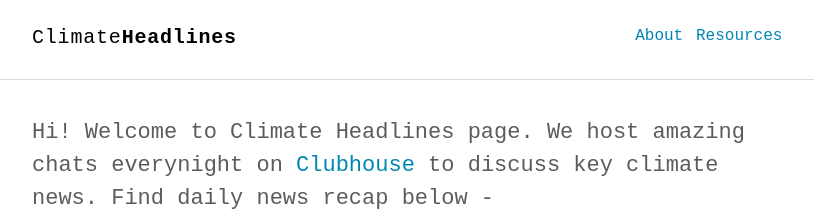
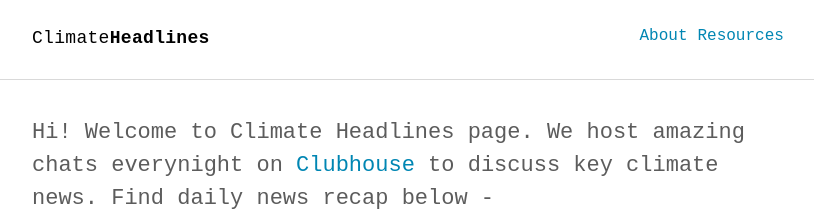
Before and after one commit to jaydeshpande/ClimateHeadlines, a Jekyll site: the page built from index.html, in a window 1280 px wide. Shown: the top 218 px of the page, without its empty margins (232-1046 px from the left). Built offline with Jekyll 4.4.1, drawn with Linux system fonts in a browser that asks for light colours; some web fonts are replaced.

```diff
--- a/assets/scss/_layout.scss
+++ b/assets/scss/_layout.scss
@@ -100,10 +100,10 @@ hr {
 
 .logo {
   float: left;
-  margin: 0 0 1em 0;
+  margin: 0 0 0 0;
   cursor: pointer;
-  letter-spacing: 0.8px;
-  font-size: 20px;
+  letter-spacing: 0.3px;
+  font-size: 18px;
   line-height: 28px;
   font-weight: 300;
 
@@ -113,7 +113,7 @@ hr {
 }
 
 .nav {
-  min-height: 64px;
+  min-height: 50px;
 }
 
 .navbar {
@@ -126,7 +126,7 @@ hr {
 
   li {
     display: inline-block;
-    padding: 0 .1em;
+    padding: 0 .01em;
   }
 
   a {
```
